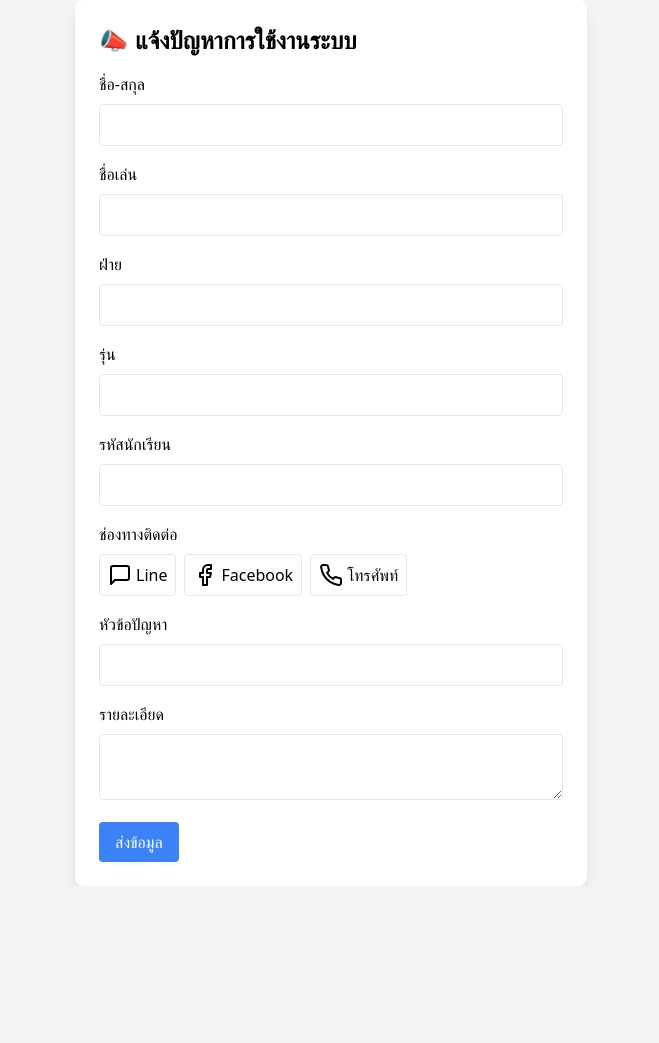
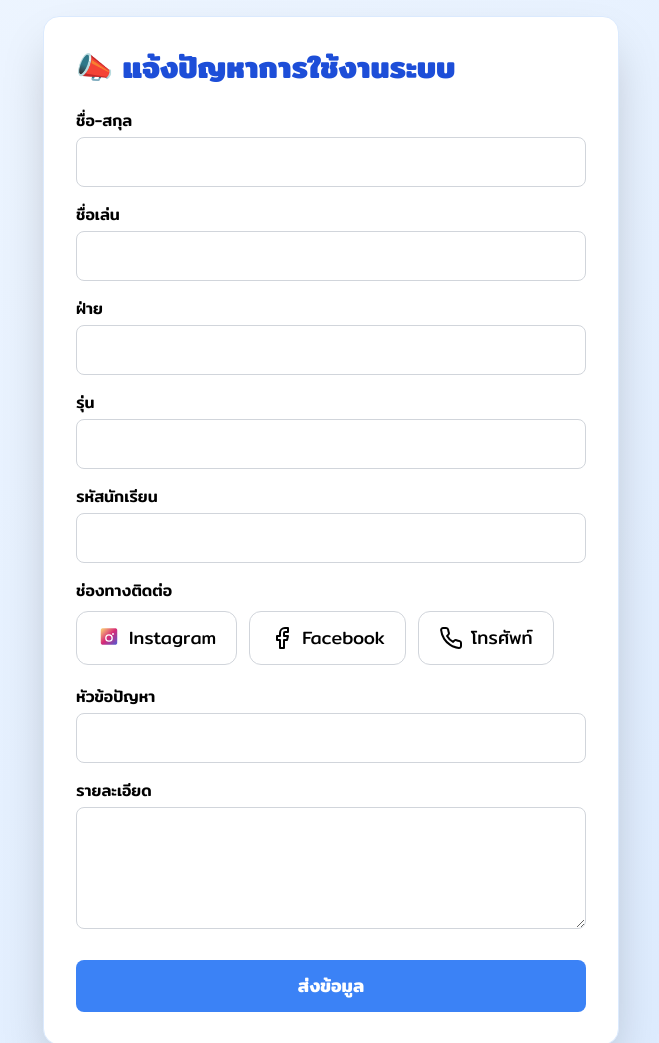
Before and after one commit to naphatphong-bwnsc/sos, a website: page test.html in a window 1280 px wide. Shown: the top 1043 px of the page, without its empty margins (309-968 px from the left). Before the commit the page ends 886 px from the top, so only its background shows below. Drawn offline with nearby package versions, Linux system fonts and the light colour scheme; some packages are replaced by stand-ins of ours; a script that the page names is missing.

Commit message:
Update test.html

```diff
--- a/test.html
+++ b/test.html
@@ -2,66 +2,93 @@
 <html lang="th">
 <head>
   <meta charset="UTF-8">
-  <title>แจ้งปัญหาการใช้งาน</title>
+  <title>📣 แจ้งปัญหาการใช้งาน</title>
   <meta name="viewport" content="width=device-width, initial-scale=1.0">
+
   <!-- Tailwind CSS -->
   <script src="https://cdn.tailwindcss.com"></script>
+
+  <!-- ฟอนต์ Mitr -->
+  <link href="https://fonts.googleapis.com/css2?family=Mitr:wght@300;400;500;600;700&display=swap" rel="stylesheet">
+  <style>
+    body {
+      font-family: 'Mitr', sans-serif;
+    }
+  </style>
+
   <!-- Feather Icons -->
   <script src="https://unpkg.com/feather-icons"></script>
   <!-- SweetAlert2 -->
   <script src="https://cdn.jsdelivr.net/npm/sweetalert2@11"></script>
 </head>
-<body class="bg-gray-100 flex items-center justify-center min-h-screen">
+<body class="bg-gradient-to-br from-blue-50 to-blue-100 flex items-center justify-center min-h-screen p-4">
 
-  <form id="problemForm" class="bg-white p-6 rounded-lg shadow-lg max-w-lg w-full">
-    <h2 class="text-2xl font-bold mb-4">📣 แจ้งปัญหาการใช้งานระบบ</h2>
+  <form id="problemForm" class="bg-white p-8 rounded-2xl shadow-2xl max-w-xl w-full border border-blue-100">
+    <h2 class="text-3xl font-bold mb-6 text-blue-700 flex items-center">
+      📣 แจ้งปัญหาการใช้งานระบบ
+    </h2>
 
     <!-- ชื่อ -->
-    <label class="block mb-2 font-medium">ชื่อ-สกุล</label>
-    <input type="text" name="fullname" required class="w-full border p-2 rounded mb-4">
+    <label class="block mb-1 font-medium">ชื่อ-สกุล</label>
+    <input type="text" name="fullname" required class="w-full border border-gray-300 p-3 rounded-lg mb-4 focus:outline-none focus:ring-2 focus:ring-blue-400">
 
     <!-- ชื่อเล่น -->
-    <label class="block mb-2 font-medium">ชื่อเล่น</label>
-    <input type="text" name="nickname" required class="w-full border p-2 rounded mb-4">
+    <label class="block mb-1 font-medium">ชื่อเล่น</label>
+    <input type="text" name="nickname" required class="w-full border border-gray-300 p-3 rounded-lg mb-4 focus:outline-none focus:ring-2 focus:ring-blue-400">
 
     <!-- ฝ่าย -->
-    <label class="block mb-2 font-medium">ฝ่าย</label>
-    <input type="text" name="department" required class="w-full border p-2 rounded mb-4">
+    <label class="block mb-1 font-medium">ฝ่าย</label>
+    <input type="text" name="department" required class="w-full border border-gray-300 p-3 rounded-lg mb-4 focus:outline-none focus:ring-2 focus:ring-blue-400">
 
     <!-- รุ่น -->
-    <label class="block mb-2 font-medium">รุ่น</label>
-    <input type="text" name="generation" required class="w-full border p-2 rounded mb-4">
+    <label class="block mb-1 font-medium">รุ่น</label>
+    <input type="text" name="generation" required class="w-full border border-gray-300 p-3 rounded-lg mb-4 focus:outline-none focus:ring-2 focus:ring-blue-400">
 
     <!-- รหัสนักเรียน -->
-    <label class="block mb-2 font-medium">รหัสนักเรียน</label>
-    <input type="text" name="studentId" required class="w-full border p-2 rounded mb-4">
+    <label class="block mb-1 font-medium">รหัสนักเรียน</label>
+    <input type="text" name="studentId" required class="w-full border border-gray-300 p-3 rounded-lg mb-4 focus:outline-none focus:ring-2 focus:ring-blue-400">
 
     <!-- ปุ่มเลือกช่องทาง -->
     <label class="block mb-2 font-medium">ช่องทางติดต่อ</label>
-    <div class="flex space-x-2 mb-4">
-      <button type="button" data-type="Line" class="contact-btn flex items-center border p-2 rounded hover:bg-gray-200">
-        <i data-feather="message-square" class="mr-1"></i> Line
+    <div class="flex flex-wrap gap-3 mb-5">
+      <!-- Instagram -->
+      <button type="button" data-type="Instagram" class="contact-btn flex items-center border border-gray-300 px-5 py-3 rounded-xl text-lg gap-2 hover:bg-blue-50 transition w-full sm:w-auto justify-center">
+        <svg xmlns="http://www.w3.org/2000/svg" viewBox="0 0 448 512" class="w-6 h-6">
+          <defs>
+            <linearGradient id="ig-gradient" x1="0%" y1="0%" x2="100%" y2="100%">
+              <stop offset="0%" style="stop-color:#feda75;stop-opacity:1" />
+              <stop offset="50%" style="stop-color:#d62976;stop-opacity:1" />
+              <stop offset="100%" style="stop-color:#4f5bd5;stop-opacity:1" />
+            </linearGradient>
+          </defs>
+          <path fill="url(#ig-gradient)" d="M224,202.66A53.34,53.34,0,1,0,277.34,256,53.38,53.38,0,0,0,224,202.66ZM398.8,80A48,48,0,0,0,368,49.2C347.9,48,269.5,48,224,48S100.1,48,80,49.2A48,48,0,0,0,49.2,80C48,100.1,48,178.5,48,224s0,123.9,1.2,144A48,48,0,0,0,80,398.8C100.1,400,178.5,400,224,400s123.9,0,144-1.2a48,48,0,0,0,30.8-30.8C400,347.9,400,269.5,400,224S400,100.1,398.8,80ZM224,338a82,82,0,1,1,82-82A82,82,0,0,1,224,338Zm85.4-148.6a19.2,19.2,0,1,1,19.2-19.2A19.2,19.2,0,0,1,309.4,189.4Z"/>
+        </svg>
+        Instagram
       </button>
-      <button type="button" data-type="Facebook" class="contact-btn flex items-center border p-2 rounded hover:bg-gray-200">
-        <i data-feather="facebook" class="mr-1"></i> Facebook
+      <!-- Facebook -->
+      <button type="button" data-type="Facebook" class="contact-btn flex items-center border border-gray-300 px-5 py-3 rounded-xl text-lg gap-2 hover:bg-blue-50 transition w-full sm:w-auto justify-center">
+        <i data-feather="facebook" class="w-6 h-6"></i> Facebook
       </button>
-      <button type="button" data-type="Phone" class="contact-btn flex items-center border p-2 rounded hover:bg-gray-200">
-        <i data-feather="phone" class="mr-1"></i> โทรศัพท์
+      <!-- Phone -->
+      <button type="button" data-type="Phone" class="contact-btn flex items-center border border-gray-300 px-5 py-3 rounded-xl text-lg gap-2 hover:bg-blue-50 transition w-full sm:w-auto justify-center">
+        <i data-feather="phone" class="w-6 h-6"></i> โทรศัพท์
       </button>
     </div>
 
     <!-- ช่องกรอกข้อมูลติดต่อ -->
-    <input type="text" id="contactInput" class="w-full border p-2 rounded mb-4 hidden" placeholder="">
+    <input type="text" id="contactInput" class="w-full border border-gray-300 p-3 rounded-lg mb-4 focus:outline-none focus:ring-2 focus:ring-blue-400 hidden" placeholder="">
 
     <!-- หัวข้อปัญหา -->
-    <label class="block mb-2 font-medium">หัวข้อปัญหา</label>
-    <input type="text" name="topic" required class="w-full border p-2 rounded mb-4">
+    <label class="block mb-1 font-medium">หัวข้อปัญหา</label>
+    <input type="text" name="topic" required class="w-full border border-gray-300 p-3 rounded-lg mb-4 focus:outline-none focus:ring-2 focus:ring-blue-400">
 
     <!-- รายละเอียด -->
-    <label class="block mb-2 font-medium">รายละเอียด</label>
-    <textarea name="details" required class="w-full border p-2 rounded mb-4"></textarea>
+    <label class="block mb-1 font-medium">รายละเอียด</label>
+    <textarea name="details" required rows="4" class="w-full border border-gray-300 p-3 rounded-lg mb-6 focus:outline-none focus:ring-2 focus:ring-blue-400"></textarea>
 
-    <button type="submit" class="bg-blue-500 text-white px-4 py-2 rounded hover:bg-blue-600">ส่งข้อมูล</button>
+    <button type="submit" class="bg-blue-500 text-white px-6 py-3 rounded-lg w-full text-lg font-semibold hover:bg-blue-600 transition">
+      ส่งข้อมูล
+    </button>
   </form>
 
 <script>
@@ -72,24 +99,21 @@
   const contactInput = document.getElementById("contactInput");
 
   let selectedType = "";
-  const webhookUrl = "https://chat.googleapis.com/v1/spaces/AAAAOvT7p_4/messages?key=AIzaSyDdI0hCZtE6vySjMm-WEfRq3CPzqKqqsHI&token=HFVoBODw7Vz7OzGPQcnm7S8afs48mrbMQ0rH-g1AYo0";
+  const webhookUrl = "ใส่ลิงก์-Google-Chat-Webhook-ที่นี่";
 
-  // จัดการคลิกปุ่มเลือกช่องทาง
   contactBtns.forEach(btn => {
     btn.addEventListener("click", () => {
-      contactBtns.forEach(b => b.classList.remove("bg-blue-100", "border-blue-500"));
-      btn.classList.add("bg-blue-100", "border-blue-500");
+      contactBtns.forEach(b => b.classList.remove("bg-blue-100", "border-blue-500", "text-blue-700"));
+      btn.classList.add("bg-blue-100", "border-blue-500", "text-blue-700");
       selectedType = btn.dataset.type;
       contactInput.placeholder = `กรอก${selectedType}ของคุณ`;
       contactInput.classList.remove("hidden");
     });
   });
 
-  // จัดการส่งฟอร์ม
   form.addEventListener("submit", async (e) => {
     e.preventDefault();
 
-    // ตรวจสอบว่าลืมเลือกช่องทางหรือไม่
     if (!selectedType) {
       Swal.fire({
         icon: 'warning',
@@ -98,7 +122,6 @@
       return;
     }
 
-    // ตรวจสอบว่าลืมกรอกข้อมูลช่องทางหรือไม่
     if (!contactInput.value.trim()) {
       Swal.fire({
         icon: 'warning',
@@ -107,7 +130,6 @@
       return;
     }
 
-    // ตรวจสอบช่องอื่นๆ
     if (!form.checkValidity()) {
       form.reportValidity();
       return;
@@ -145,7 +167,7 @@
         form.reset();
         contactInput.classList.add("hidden");
         selectedType = "";
-        contactBtns.forEach(b => b.classList.remove("bg-blue-100", "border-blue-500"));
+        contactBtns.forEach(b => b.classList.remove("bg-blue-100", "border-blue-500", "text-blue-700"));
       } else {
         throw new Error();
       }
```
